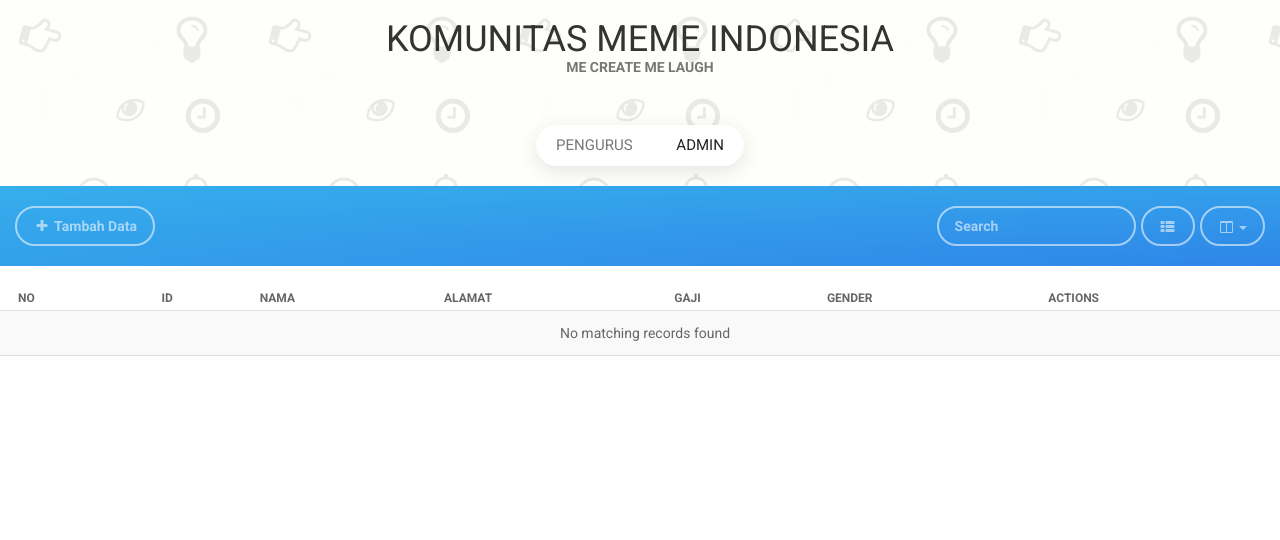
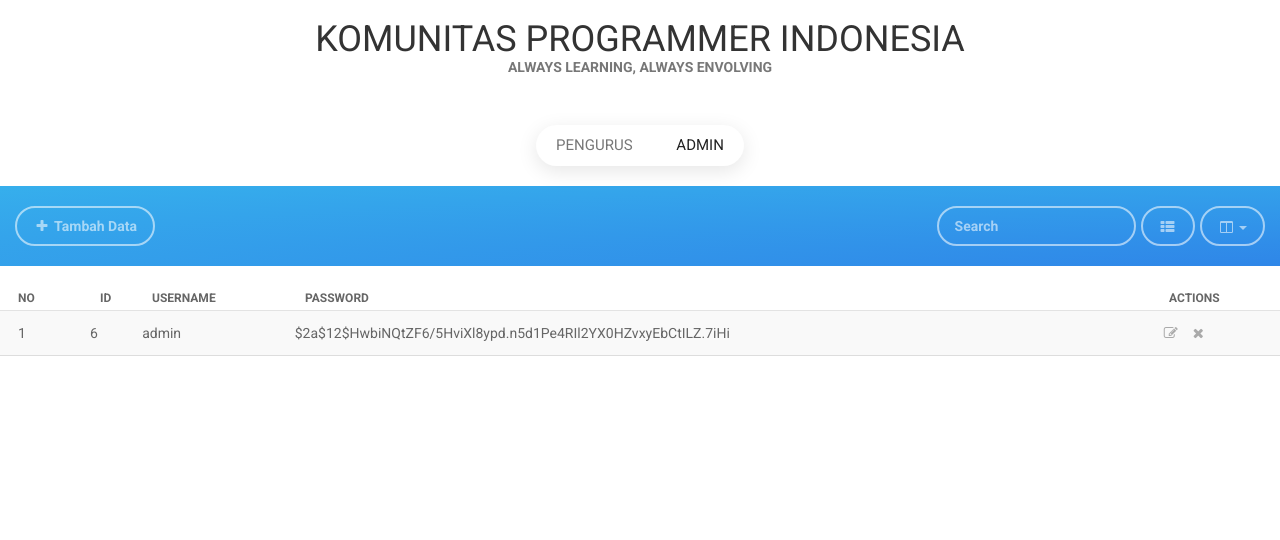
Before and after one commit to dimastrn/komunitasin, a CodeIgniter app: page /komunitasin/index.php/admin in a window 1280 px wide. Shown: the top 540 px of the page. Before the commit the page ends 356 px from the top, so only its background shows below. Run offline with CodeIgniter, Linux system fonts and the light colour scheme; data comes from the database, SQL or seed files in the repository; both versions use the stored data as it was after the commit; data that the repository does not hold is empty; some libraries are stand-ins or nearby versions.

Commit message:
Tugas selesai

```diff
--- a/application/config/autoload.php
+++ b/application/config/autoload.php
@@ -58,7 +58,7 @@ $autoload['packages'] = array();
 |
 |	$autoload['libraries'] = array('user_agent' => 'ua');
 */
-$autoload['libraries'] = array('database');
+$autoload['libraries'] = array('database', 'template');
 
 /*
 | -------------------------------------------------------------------
--- a/application/controllers/Admin.php
+++ b/application/controllers/Admin.php
@@ -9,13 +9,51 @@ class Admin extends CI_Controller
 	public function __construct()
 	{
 		parent::__construct();
+		$this->load->model('Admin_model');
+        $this->load->helper('site_helper');
 	}
 
 	public function index()
 	{
-		$this->load->view('admin');
+		$data['admin'] = $this->Admin_model->read();
+		$this->template->display_template('pages/admin', $data);
 	}
 
+	public function tambah()
+    {
+        $post = $this->input->post();
+        $data = array(
+            'username' => $post['username'],
+            'password' => bCrypt($post['password'], 12),
+        );
+        $this->Admin_model->create($data);
+        redirect('admin');
+    }
+
+    public function edit()
+    {
+        $id = $this->uri->segment(3);
+        $data['edit'] = $this->Admin_model->get_by_id($id);
+        $this->load->view('pages/inc/admin/edit', $data);
+    }
+
+    public function update()
+    {
+        $post = $this->input->post();
+        $data = array(
+            'username' => $post['username'],
+            'password' => $post['password']
+        );
+        $this->Admin_model->update($post['id_admin'], $data);
+        redirect('admin');
+    }
+
+    public function delete()
+    {
+        $id = $this->uri->segment(3);
+        $this->Admin_model->delete($id);
+        redirect('admin');
+    }
 
 
 }
--- a/application/controllers/Pengurus.php
+++ b/application/controllers/Pengurus.php
@@ -11,7 +11,7 @@ class Pengurus extends CI_Controller {
     public function index()
     {
         $data['komunitas'] = $this->Pengurus_model->read();
-        $this->load->view('pengurus', $data);
+        $this->template->display_template('pages/pengurus', $data);
     }
 
     public function tambah()
@@ -31,7 +31,7 @@ class Pengurus extends CI_Controller {
     {
         $id = $this->uri->segment(3);
         $data['edit'] = $this->Pengurus_model->get_by_id($id);
-        $this->load->view('edit', $data);
+        $this->load->view('pages/inc/pengurus/edit', $data);
     }
 
     public function update()
--- /dev/null
+++ b/application/helpers/site_helper.php
@@ -0,0 +1,20 @@
+<?php
+
+function bCrypt($pass,$cost){
+	$chars='./ABCDEFGHIJKLMNOPQRSTUVWXYZabcdefghijklmnopqrstuvwxyz0123456789';
+
+	  // Build the beginning of the salt
+	$salt=sprintf('$2a$%02d$',$cost);
+
+	  // Seed the random generator
+	mt_srand();
+
+	  // Generate a random salt
+	for($i=0;$i<22;$i++) $salt.=$chars[mt_rand(0,63)];
+
+	 // return the hash
+	return crypt($pass,$salt);
+}
+
+
+ ?>
--- /dev/null
+++ b/application/libraries/Template.php
@@ -0,0 +1,20 @@
+<?php
+
+class Template {
+
+	function display_template($template, $data=null) {
+		$_this =& get_instance();
+
+		$template_data = array(
+			'__header' => $_this->load->view('template/header', $data),
+			'__content' => $_this->load->view($template, $data),
+			'__footer' => $_this->load->view('template/footer', $data)
+		);
+		$_this->load->view('app', $template_data);
+
+	}
+
+}
+
+
+ ?>
--- a/application/models/Pengurus_model.php
+++ b/application/models/Admin_model.php
@@ -2,18 +2,18 @@
 <?php
 defined('BASEPATH') OR exit('No direct script access allowed');
 
-class Pengurus_model extends CI_Model {
+class Admin_model extends CI_Model {
 
 
     public function create($data)
     {
-        $this->db->insert('tb_komunitas', $data);
+        $this->db->insert('tb_admin', $data);
     }
 
     public function read()
     {
         $this->db->select('*');
-        $this->db->from('tb_komunitas');
+        $this->db->from('tb_admin');
         $query = $this->db->get();
         return $query->result_array();
     }
@@ -21,22 +21,22 @@ class Pengurus_model extends CI_Model {
     public function get_by_id($id)
     {
         $this->db->select('*');
-        $this->db->from('tb_komunitas');
-        $this->db->where('id_komunitas', $id);
+        $this->db->from('tb_admin');
+        $this->db->where('id_admin', $id);
         $query = $this->db->get();
         return $query->result();
     }
 
     public function update($id, $data)
     {
-        $this->db->where('id_komunitas', $id);
-        $this->db->update('tb_komunitas', $data);
+        $this->db->where('id_admin', $id);
+        $this->db->update('tb_admin', $data);
     }
 
     public function delete($id)
     {
-        $this->db->where('id_komunitas', $id);
-        $this->db->delete('tb_komunitas');
+        $this->db->where('id_admin', $id);
+        $this->db->delete('tb_admin');
     }
 
 }
--- /dev/null
+++ b/application/views/app.php
@@ -0,0 +1,3 @@
+<?php $__header; ?>
+<?php $__content; ?>
+<?php $__footer; ?>
--- a/application/views/pengurus.php
+++ b/application/views/pages/admin.php
@@ -1,5 +1,3 @@
-<?php get_template('header'); ?>
-
 <div class="wrapper">
     <div class="fresh-table toolbar-color-azure full-screen-table">
     <!--    Available colors for the full background: full-color-blue, full-color-azure, full-color-green, full-color-red, full-color-orange
@@ -14,29 +12,25 @@
             <thead>
                 <th data-field="no" data-sortable="true">No</th>
                 <th data-field="id" data-sortable="true">ID</th>
-            	<th data-field="nama" data-sortable="true">Nama</th>
-            	<th data-field="alamat" data-sortable="true">Alamat</th>
-            	<th data-field="gaji" >Gaji</th>
-            	<th data-field="gender">Gender</th>
-            	<th data-field="actions">Actions</th>
+            	<th data-field="nama" data-sortable="true">Username</th>
+            	<th data-field="alamat" data-sortable="true">Password</th>
+                <th data-field="actions">Actions</th>
             </thead>
             <tbody>
                 <?php
                     $no = 1;
-                    foreach($komunitas as $data):
+                    foreach($admin as $data):
                 ?>
                     <tr>
                         <td><?php echo $no++; ?></td>
-                        <td><?php echo $data['id_komunitas']; ?></td>
-                        <td><?php echo $data['nama']; ?></td>
-                        <td><?php echo $data['alamat']; ?></td>
-                        <td><?php echo $data['gaji']; ?></td>
-                        <td><?php echo $data['gender']; ?></td>
+                        <td><?php echo $data['id_admin']; ?></td>
+                        <td><?php echo $data['username']; ?></td>
+                        <td><?php echo $data['password']; ?></td>
                         <td>
-                            <a rel="tooltip" title="Edit" class="table-action edit" href="<?php echo site_url('pengurus/edit/').$data['id_komunitas'] ?>" title="Edit">
+                            <a rel="tooltip" title="Edit" class="table-action edit" href="<?php echo site_url('admin/edit/').$data['id_admin'] ?>" title="Edit">
                                 <i class="fa fa-edit"></i>
                             </a>
-                            <a rel="tooltip" title="Remove" class="table-action remove" href=<?php echo site_url('pengurus/delete/').$data['id_komunitas'] ?>" title="Remove">
+                            <a rel="tooltip" title="Remove" class="table-action remove" href=<?php echo site_url('admin/delete/').$data['id_admin'] ?>" title="Remove">
                                 <i class="fa fa-remove"></i>
                             </a>
                         </td>
@@ -48,7 +42,7 @@
 
     <!-- Modal -->
     <div class="modal fade" id="add-modal" tabindex="-1" role="dialog" aria-labelledby="exampleModalLabel" aria-hidden="true">
-        <?php echo form_open('pengurus/tambah'); ?>
+        <?php echo form_open('admin/tambah'); ?>
         <div class="modal-dialog" role="document">
             <div class="modal-content">
             <div class="modal-header">
@@ -59,34 +53,15 @@
             <div class="modal-body">
 
                 <div class="form-group">
-                    <label>Nama</label>
-                    <?php echo form_input('nama', '', 'class="form-control" placeholder="Masukan Nama"'); ?>
+                    <label>Username</label>
+                    <?php echo form_input('username', '', 'class="form-control" placeholder="Masukan Username"'); ?>
                 </div>
 
 
                 <div class="form-group">
-                    <label>Alamat</label>
-                    <?php echo form_input('alamat', '', 'class="form-control" placeholder="Masukan Alamat"'); ?>
+                    <label>Password</label>
+                    <?php echo form_input('password', '', 'class="form-control" placeholder="Masukan Password"'); ?>
                 </div>
-
-                <div class="form-group">
-                    <label>Gaji</label>
-                    <?php echo form_input('gaji', '', 'class="form-control" placeholder="Masukan Gaji"'); ?>
-                </div>
-
-                <div class="form-group">
-                    <label>Gender</label>
-                    <?php
-                        $data = array(
-                            '' => 'Pilih',
-                            'pria' => 'Pria',
-                            'wanita' => 'Wanita'
-                        );
-                        echo form_dropdown('gender', $data, '','class="form-control"');
-                    ?>
-                </div>
-
-
             </div>
             <div class="modal-footer">
                 <button type="button" class="btn btn-secondary" data-dismiss="modal">Close</button>
@@ -99,5 +74,3 @@
     </div>
 
 </div>
-
-<?php get_template('footer'); ?>
--- a/application/views/admin.php
+++ b/application/views/pages/pengurus.php
@@ -1,5 +1,3 @@
-<?php get_template('header'); ?>
-
 <div class="wrapper">
     <div class="fresh-table toolbar-color-azure full-screen-table">
     <!--    Available colors for the full background: full-color-blue, full-color-azure, full-color-green, full-color-red, full-color-orange
@@ -20,7 +18,7 @@
             	<th data-field="gender">Gender</th>
             	<th data-field="actions">Actions</th>
             </thead>
-           <!--  <tbody>
+            <tbody>
                 <?php
                     $no = 1;
                     foreach($komunitas as $data):
@@ -42,7 +40,7 @@
                         </td>
                     </tr>
                 <?php endforeach; ?>
-            </tbody> -->
+            </tbody>
         </table>
     </div>
 
@@ -99,5 +97,3 @@
     </div>
 
 </div>
-
-<?php get_template('footer'); ?>
--- a/application/views/footer.php
+++ b/application/views/template/footer.php
@@ -1,4 +1,3 @@
-
 
 <script type="text/javascript" src="<?php echo base_url('assets/js/jquery-1.11.2.min.js') ?>"></script>
 <script type="text/javascript" src="<?php echo base_url('assets/js/bootstrap.js') ?>"></script>
--- a/application/views/header.php
+++ b/application/views/template/header.php
@@ -15,8 +15,8 @@
 
 <div class="wrapper-menu">
   <br>
-    <h2>Komunitas MEME Indonesia</h2>
-    <h6>Me Create Me Laugh</h6>
+    <h2>Komunitas Programmer Indonesia</h2>
+    <h6>Always Learning, Always Envolving</h6>
     <nav class="tabs">
       <div class="selector"></div>
       <a href="<?php echo site_url('pengurus') ?>" class="<?php echo is_active_page_print('pengurus', 'active'); ?>"><!-- <i class="fas fa-burn"> --></i>Pengurus</a>
--- a/assets/css/menu.css
+++ b/assets/css/menu.css
@@ -12,7 +12,7 @@ h6{
 .wrapper-menu{
   text-align:center;
   margin:50px auto;
-  background-image: url(http://localhost/belajar_ci/assets/img/pattern.png);
+  background-image: url(http://localhost/komunitasin: ;/assets/img/pattern.png);
   background-repeat: repeat;
   margin-bottom: 0;
   margin-top: 0;
```
Also changed, not shown: application/views/pages/inc/admin/edit.php (added, +49 -0 lines), db_komunitas.sql (+41 -6 lines), application/views/pages/inc/pengurus/edit.php (renamed from application/views/edit.php), assets/js/menu.js (deleted), 1 other file.
